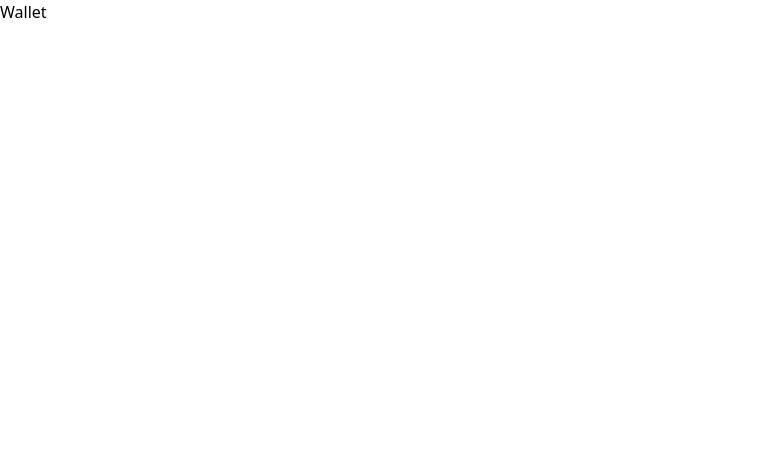
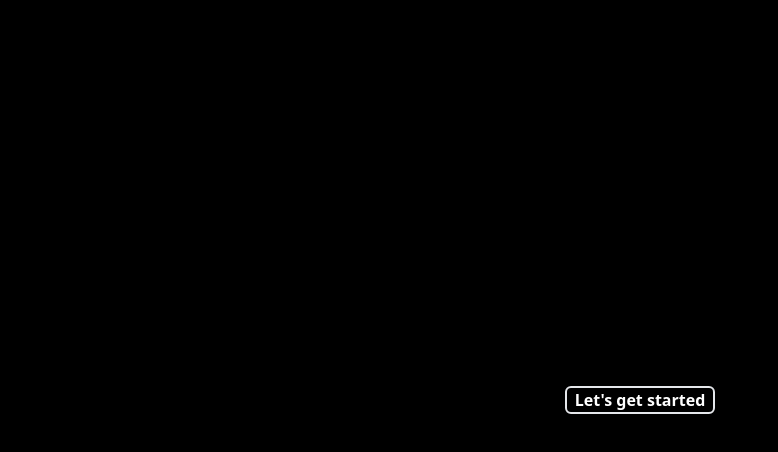
Before and after one commit to edgarrps/eth-wallet, a Next.js app: page / in a window 1280 px wide. Shown: the top 452 px of the page, without its empty margins (0-778 px from the left). Built offline with nearby package versions, Linux system fonts and the light colour scheme.

Commit message:
Style changes

```diff
--- a/src/app/page.tsx
+++ b/src/app/page.tsx
@@ -3,6 +3,8 @@ import wallet from './wallet/page'
 
 export default function Home() {
   return (
-    <Link href='/wallet'>Wallet</Link>
+    <div className='flex items-center justify-center bg-black h-screen'>
+      <Link className='text-white w-[150px] text-center font-bold rounded-md border-2 hover:ease-in-out duration-300 hover:shadow-green-500/50 hover:border-emerald-400/100 hover:border-2 hover:shadow-lg' href='/wallet'>Let's get started</Link>
+    </div>
   )
 }
--- a/src/components/Wallet.tsx
+++ b/src/components/Wallet.tsx
@@ -19,7 +19,7 @@ export default function Wallet() {
 
     return (
         <form onSubmit={(e: React.FormEvent<HTMLFormElement>): void => e.preventDefault()} className='flex flex-col space-y-5 justify-center items-center w-screen h-screen text-center bg-black'>
-            <button className='text-white font-bold rounded-md border-2 mx-auto h-10 w-40 hover:ease-in-out duration-300 hover:shadow-green-500/50 hover:border-emerald-400/100 hover:border-2 hover:shadow-lg' onClick={createAccount}>Criar conta</button>
+            <button className='text-white font-bold rounded-md border-2 mx-auto h-10 w-40 hover:ease-in-out duration-300 hover:shadow-green-500/50 hover:border-emerald-400/100 hover:border-2 hover:shadow-lg' onClick={createAccount}>Gerar carteira</button>
             <div>{display}</div>
         </form>)
 }
```
